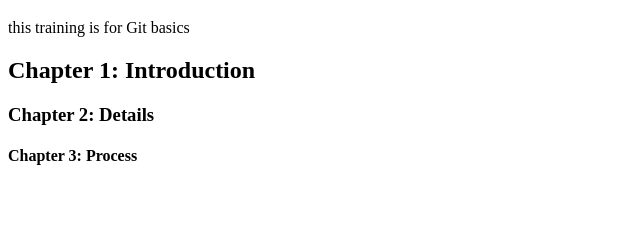
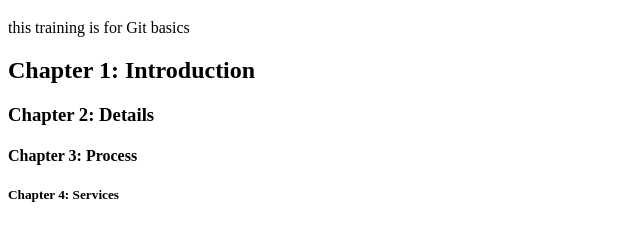
Before and after one commit to KWinTech2021/cicdtest, a website: page src/index.html in a window 1280 px wide. Shown: the part 193-434 px from the top of the page, without its empty margins (0-640 px from the left). Drawn offline with Linux system fonts and the light colour scheme.

Commit message:
added chaper 4

```diff
--- a/src/index.html
+++ b/src/index.html
@@ -20,5 +20,7 @@
     <h3>Chapter 2: Details</h3>
 
     <h4>Chapter 3: Process</h4>
+
+    <h5>Chapter 4: Services</h5>
 </body>
 </html>
```
